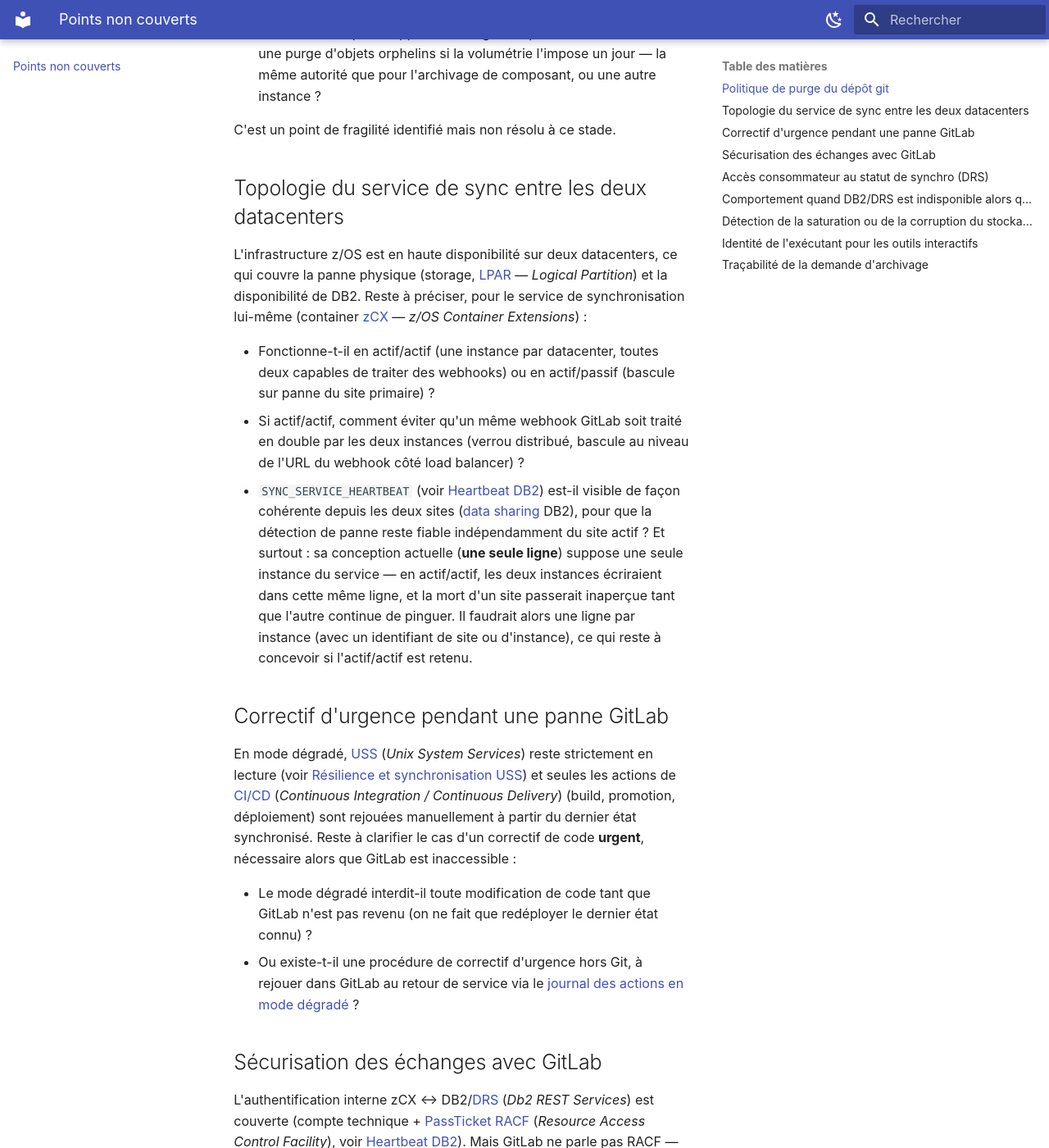
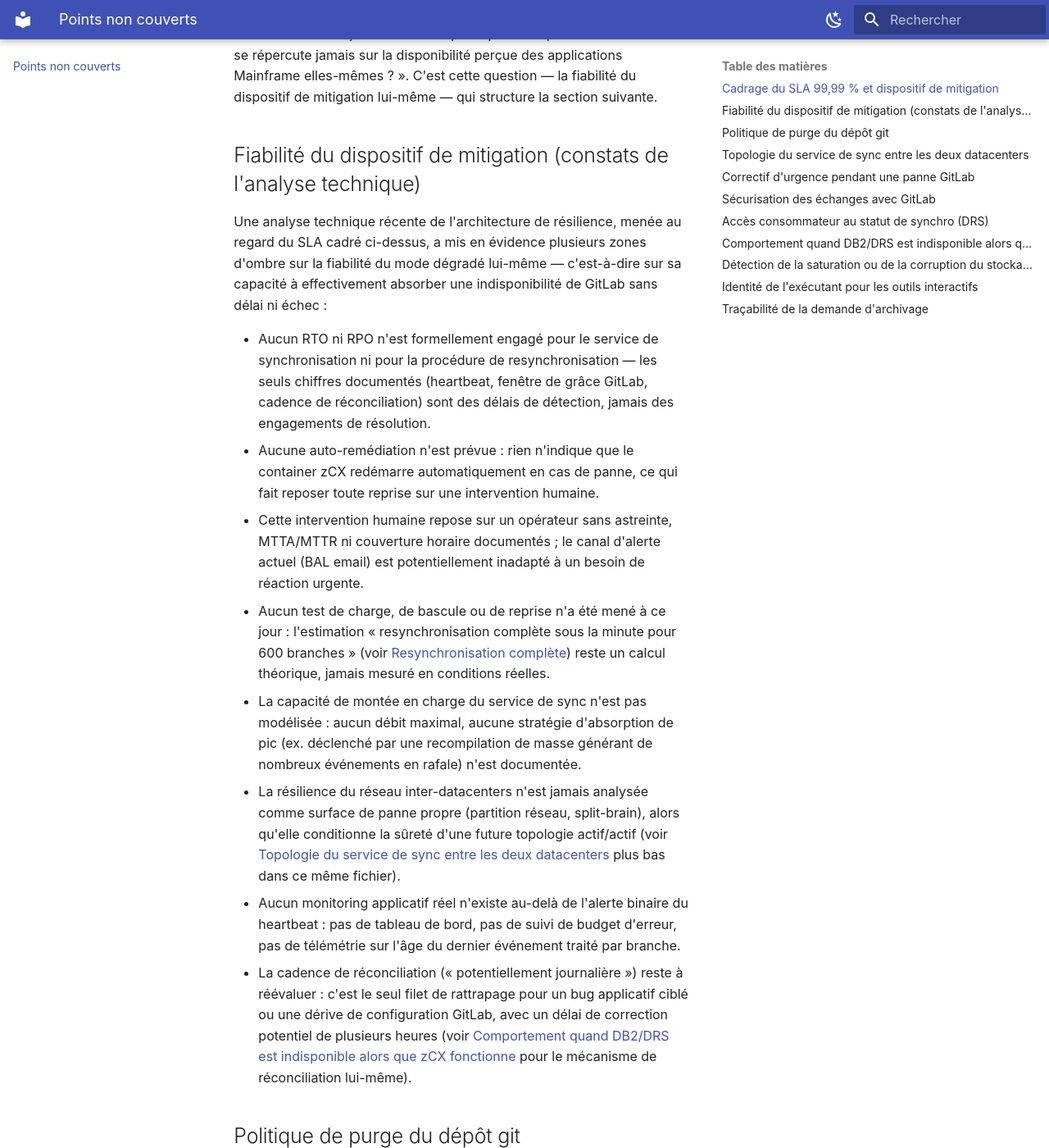
Before and after one commit to namnetes/openz_uss-mirror, an MkDocs documentation site: the page built from docs/points-ouverts.md, in a window 1280 px wide and 1400 px high, scrolled down 949 px. Shown: the whole window at 82% size. Built offline with MkDocs 1.6.1 and Material for MkDocs 9.7.7, drawn with Linux system fonts in a browser that asks for light colours; some of the changed text lies outside the part shown.

Commit message:
docs(points-ouverts): cadrage SLA 99,99% et consolidation gaps analyse technique

```diff
--- a/docs/points-ouverts.md
+++ b/docs/points-ouverts.md
@@ -5,6 +5,27 @@
 
 !!! info "Prérequis"
     Cette page suppose une connaissance des mécanismes déjà posés dans [Résilience et synchronisation USS](architecture/resilience/index.md) et [Détection et gestion des défauts de synchro](architecture/resilience/detection-defauts.md) : DRS, RACF, heartbeat DB2, réconciliation périodique.
+
+## Cadrage du SLA 99,99 % et dispositif de mitigation
+
+Le [SLA](glossaire.md#sla) de 99,99 % visé par la plateforme porte sur la disponibilité globale du Mainframe et de ses applications — un niveau historiquement assuré nativement par l'infrastructure z/OS — et non sur le service de synchronisation USS pris isolément.
+
+Le miroir USS a pour rôle de préserver ce SLA global en absorbant les indisponibilités de GitLab (une infrastructure externe au périmètre z/OS) via le mode dégradé : tant que GitLab répond, le mécanisme de synchronisation fonctionne normalement ; s'il tombe, USS permet de continuer à builder, promouvoir et déployer depuis le dernier état synchronisé, sans que cette panne externe ne se répercute sur la disponibilité perçue des applications Mainframe.
+
+La vraie question de disponibilité à trancher n'est donc pas « le service de sync tient-il 99,99 % ? » mais « le mode dégradé se déclenche-t-il assez vite et de façon assez fiable pour que l'indisponibilité de GitLab ne se répercute jamais sur la disponibilité perçue des applications Mainframe elles-mêmes ? ». C'est cette question — la fiabilité du dispositif de mitigation lui-même — qui structure la section suivante.
+
+## Fiabilité du dispositif de mitigation (constats de l'analyse technique)
+
+Une analyse technique récente de l'architecture de résilience, menée au regard du SLA cadré ci-dessus, a mis en évidence plusieurs zones d'ombre sur la fiabilité du mode dégradé lui-même — c'est-à-dire sur sa capacité à effectivement absorber une indisponibilité de GitLab sans délai ni échec :
+
+- Aucun RTO ni RPO n'est formellement engagé pour le service de synchronisation ni pour la procédure de resynchronisation — les seuls chiffres documentés (heartbeat, fenêtre de grâce GitLab, cadence de réconciliation) sont des délais de détection, jamais des engagements de résolution.
+- Aucune auto-remédiation n'est prévue : rien n'indique que le container zCX redémarre automatiquement en cas de panne, ce qui fait reposer toute reprise sur une intervention humaine.
+- Cette intervention humaine repose sur un opérateur sans astreinte, MTTA/MTTR ni couverture horaire documentés ; le canal d'alerte actuel (BAL email) est potentiellement inadapté à un besoin de réaction urgente.
+- Aucun test de charge, de bascule ou de reprise n'a été mené à ce jour : l'estimation « resynchronisation complète sous la minute pour 600 branches » (voir [Resynchronisation complète](architecture/gestion-incidents.md#resynchronisation-complete)) reste un calcul théorique, jamais mesuré en conditions réelles.
+- La capacité de montée en charge du service de sync n'est pas modélisée : aucun débit maximal, aucune stratégie d'absorption de pic (ex. déclenché par une recompilation de masse générant de nombreux événements en rafale) n'est documentée.
+- La résilience du réseau inter-datacenters n'est jamais analysée comme surface de panne propre (partition réseau, split-brain), alors qu'elle conditionne la sûreté d'une future topologie actif/actif (voir [Topologie du service de sync entre les deux datacenters](#topologie-du-service-de-sync-entre-les-deux-datacenters) plus bas dans ce même fichier).
+- Aucun monitoring applicatif réel n'existe au-delà de l'alerte binaire du heartbeat : pas de tableau de bord, pas de suivi de budget d'erreur, pas de télémétrie sur l'âge du dernier événement traité par branche.
+- La cadence de réconciliation (« potentiellement journalière ») reste à réévaluer : c'est le seul filet de rattrapage pour un bug applicatif ciblé ou une dérive de configuration GitLab, avec un délai de correction potentiel de plusieurs heures (voir [Comportement quand DB2/DRS est indisponible alors que zCX fonctionne](#comportement-quand-db2drs-est-indisponible-alors-que-zcx-fonctionne) pour le mécanisme de réconciliation lui-même).
 
 ## Politique de purge du dépôt git
 
```
Also changed, not shown: docs/glossaire.md (+3 -0 lines).
